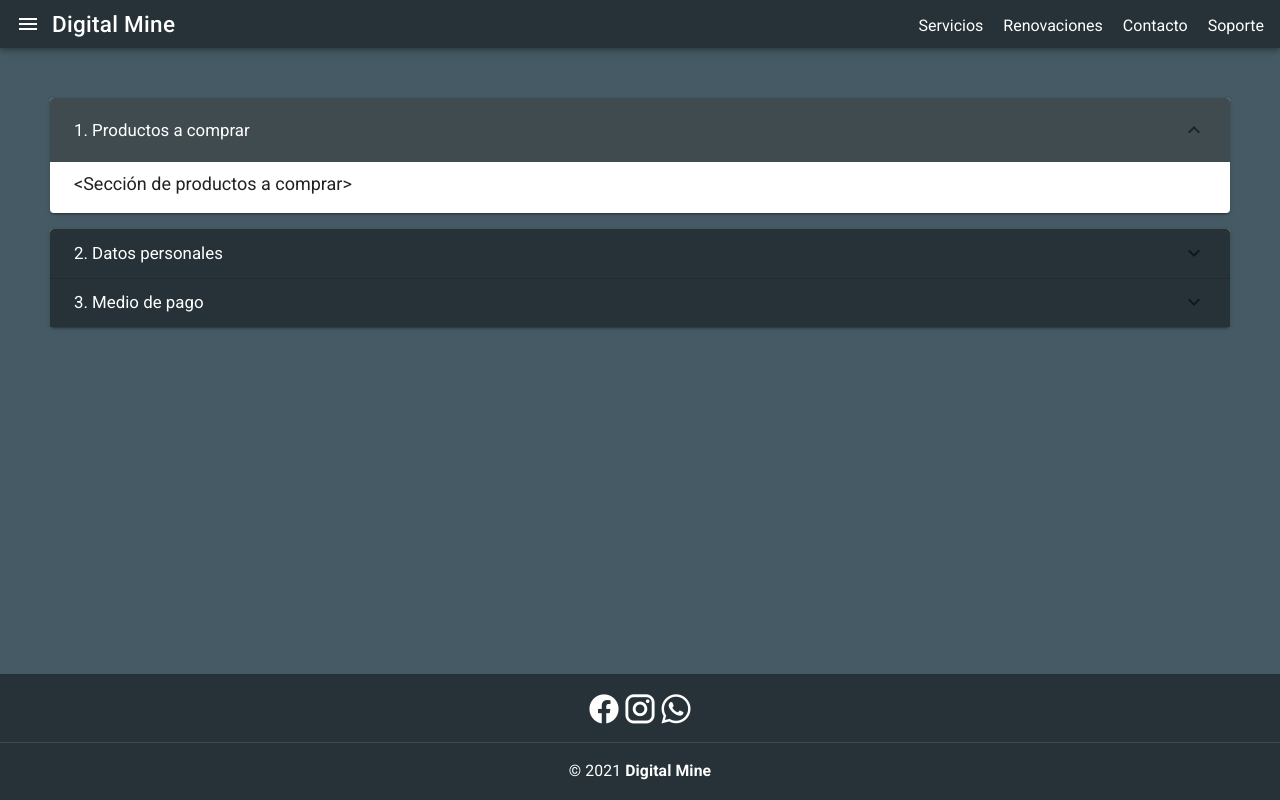
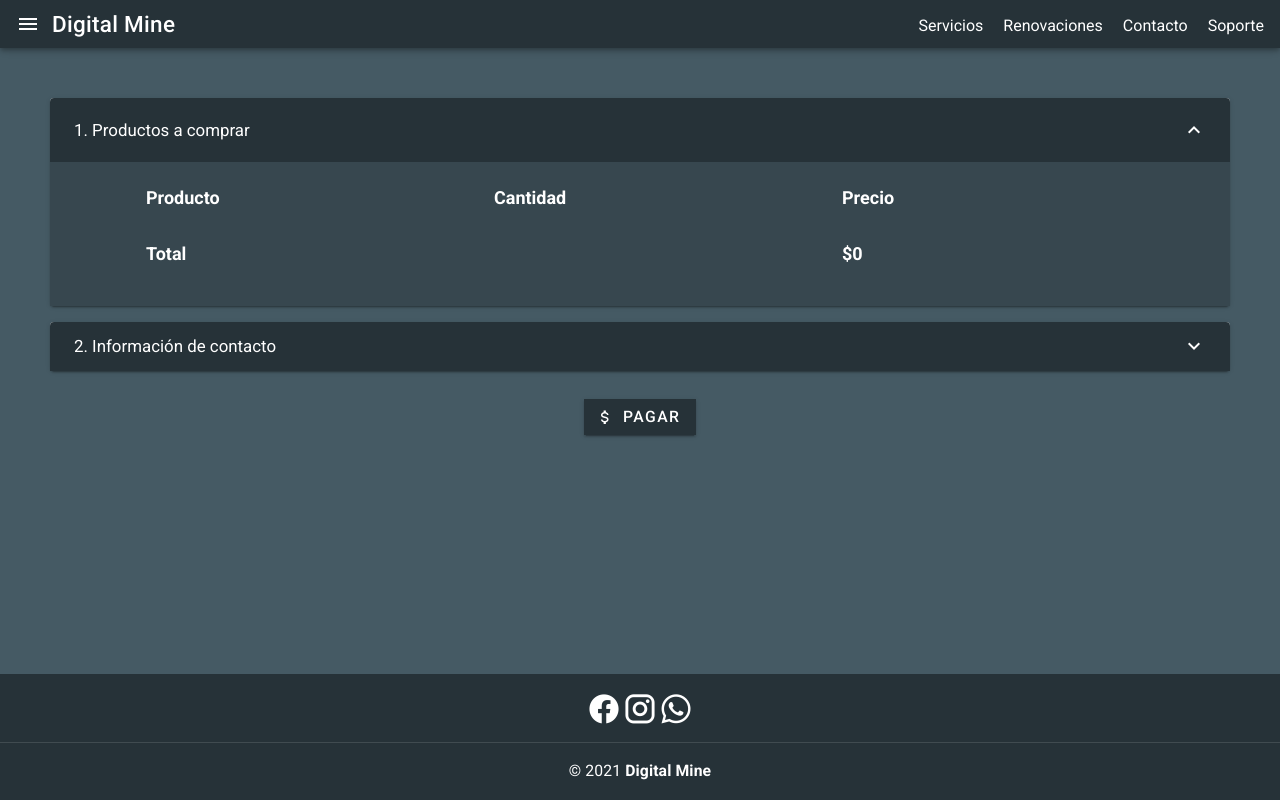
Before and after one commit to stivenramireza/digital-mine, a Nuxt app: page /carrito in a window 1280 px wide. Both pictures are taken after a click on the button "1. Productos a comprar". Built offline with nearby package versions, Linux system fonts and the light colour scheme.

Commit message:
Adding panels

```diff
--- a/components/common/Cart.vue
+++ b/components/common/Cart.vue
@@ -14,12 +14,9 @@
             :key="index"
             color="white"
           >
-            <v-img
-              :src="item.imageUrl"
-              width="30"
-              height="30"
-              class="mr-2"
-            ></v-img>
+            <v-list-item-avatar>
+              <v-img :src="item.imageUrl"></v-img>
+            </v-list-item-avatar>
             <v-list-item-title>{{ item.name }}</v-list-item-title>
           </v-list-item>
         </v-list>
--- a/pages/carrito.vue
+++ b/pages/carrito.vue
@@ -1,37 +1,101 @@
 <template>
   <v-row class="expansion-panels-container">
-    <v-expansion-panels focusable>
-      <v-expansion-panel v-for="(item, index) in sections" :key="index">
-        <v-expansion-panel-header color="blue-grey darken-4 white--text">{{
-          item.name
-        }}</v-expansion-panel-header>
-        <v-expansion-panel-content class="mt-2">
-          {{ item.content }}
+    <v-expansion-panels>
+      <v-expansion-panel>
+        <v-expansion-panel-header color="blue-grey darken-4 white--text">
+          1. Productos a comprar
+          <template #actions>
+            <v-icon color="white"> $expand </v-icon>
+          </template>
+        </v-expansion-panel-header>
+        <v-expansion-panel-content color="blue-grey darken-3 white--text">
+          <v-list color="blue-grey darken-3">
+            <v-list-item>
+              <v-list-item-avatar></v-list-item-avatar>
+              <v-list-item-title class="product"
+                ><strong>Producto</strong></v-list-item-title
+              >
+              <v-list-item-title><strong>Cantidad</strong></v-list-item-title>
+              <v-list-item-title><strong>Precio</strong></v-list-item-title>
+            </v-list-item>
+            <v-list-item
+              v-for="(item, index) in products"
+              :key="index"
+              color="white"
+            >
+              <v-list-item-avatar>
+                <v-img :src="item.imageUrl"></v-img>
+              </v-list-item-avatar>
+              <v-list-item-title class="product">
+                {{ item.name }}</v-list-item-title
+              >
+              <v-list-item-title v-if="[1, 6].includes(item.id)">
+                <v-select
+                  v-model="item.quantity"
+                  background-color="blue-grey darken-3"
+                  :items="screens"
+                  color="white"
+                  item-color="blue-grey darken-3"
+                  dark
+                >
+                </v-select>
+              </v-list-item-title>
+              <v-list-item-title v-else>{{ item.quantity }}</v-list-item-title>
+              <v-list-item-title>{{
+                (item.price * item.quantity) | priceFormat
+              }}</v-list-item-title>
+            </v-list-item>
+            <v-list-item>
+              <v-list-item-avatar class="product"></v-list-item-avatar>
+              <v-list-item-title><strong>Total</strong></v-list-item-title>
+              <v-list-item-title></v-list-item-title>
+              <v-list-item-title
+                ><strong>{{
+                  totalPrice | priceFormat
+                }}</strong></v-list-item-title
+              >
+            </v-list-item>
+          </v-list>
+        </v-expansion-panel-content>
+      </v-expansion-panel>
+
+      <v-expansion-panel>
+        <v-expansion-panel-header
+          disable-icon-rotate
+          color="blue-grey darken-4 white--text"
+        >
+          2. Información de contacto
+          <template #actions>
+            <v-icon color="white"> $expand </v-icon>
+          </template>
+        </v-expansion-panel-header>
+        <v-expansion-panel-content color="blue-grey darken-3 white--text">
+          Sección de información de contacto
         </v-expansion-panel-content>
       </v-expansion-panel>
     </v-expansion-panels>
+    <v-row class="mt-2 btn-pay">
+      <v-btn tile color="blue-grey darken-4 white--text">
+        <v-icon color="white" left> mdi-currency-usd </v-icon>
+        Pagar
+      </v-btn>
+    </v-row>
   </v-row>
 </template>
 
 <script>
 import { mapState } from 'vuex'
+const numeral = require('numeral')
 export default {
+  filters: {
+    priceFormat: (value) => {
+      return '$' + numeral(value).format('0,0,0,0,0')
+    },
+  },
   data() {
     return {
-      sections: [
-        {
-          name: '1. Productos a comprar',
-          content: '<Sección de productos a comprar>',
-        },
-        {
-          name: '2. Datos personales',
-          content: '<Sección de datos personales>',
-        },
-        {
-          name: '3. Medio de pago',
-          content: '<Sección de medio de pago>',
-        },
-      ],
+      screens: [1, 2, 3, 4],
+      totalPrice: 0,
     }
   },
   computed: {
@@ -42,13 +106,40 @@ export default {
 }
 </script>
 
-<style scoped>
+<style>
 .expansion-panels-container {
   margin: 50px;
 }
+.btn-pay {
+  display: flex;
+  justify-content: center;
+  padding-top: 20px;
+  margin-bottom: 20px;
+}
+.v-select > .v-input__control > .v-input__slot {
+  width: 50px;
+}
+.theme--light.v-application {
+  background-color: #263238;
+}
+
+.theme--light.v-list {
+  background: #263238;
+}
+.v-list-item__content {
+  color: white;
+}
+.theme--light.v-list-item:hover:before {
+  opacity: 0.14;
+}
 @media (min-width: 320px) and (max-width: 767px) {
   .expansion-panels-container {
-    margin: 10px;
+    margin: 20px;
+  }
+}
+@media (min-width: 320px) and (max-width: 592px) {
+  .product {
+    display: none;
   }
 }
 </style>
```
